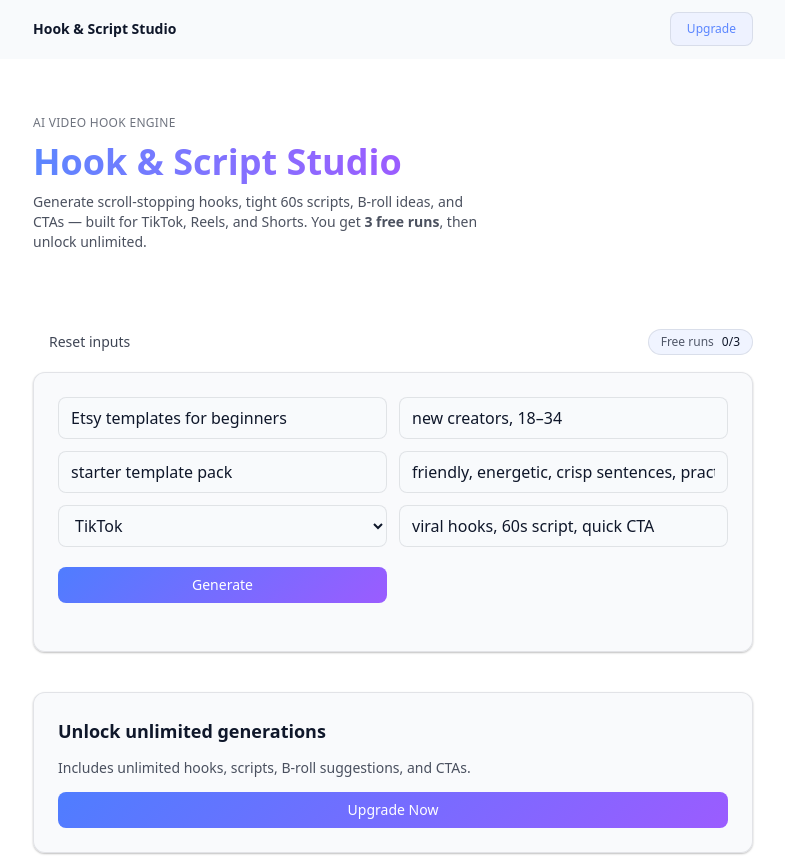
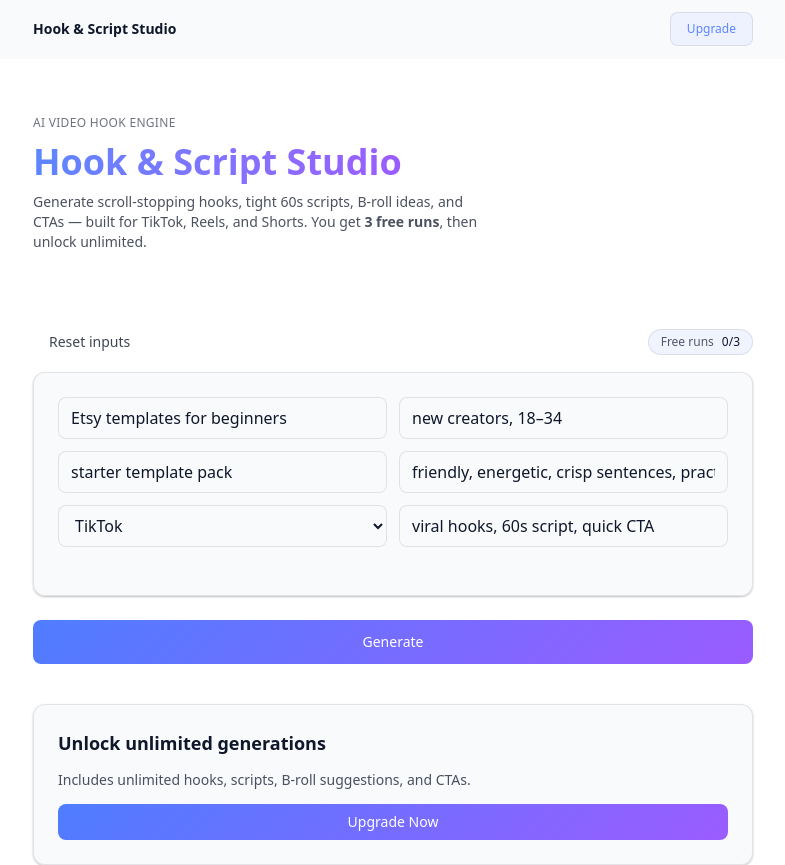
Before and after one commit to aveeno350-ctrl/hook-script-studio, a Next.js app: page / in a window 1280 px wide. Shown: the top 865 px of the page, without its empty margins (247-1032 px from the left). Built offline with nearby package versions, Linux system fonts and the light colour scheme; no server answers.

Commit message:
Update page.tsx

```diff
--- a/app/page.tsx
+++ b/app/page.tsx
@@ -291,15 +291,18 @@ setTimeout(() => outRef.current?.scrollIntoView({ behavior: "smooth", block: "st
             onChange={(e) => setKeywords(e.target.value)}
             placeholder="optional keywords"
           />
-
+          </div>
+        </section>
+      <div className="mt-2">
   <button
     type="button"
     onClick={generate}
     disabled={loading}
-            className="btn btn-primary w-full mt-2"
+    aria-busy={loading}
+    className="btn btn-primary w-full min-h-[44px] disabled:opacity-60 disabled:cursor-not-allowed"
   >
     {loading ? (
-              <span className="flex items-center gap-2">
+      <span className="flex items-center justify-center gap-2">
         <TypingWave />
         <span>Generating…</span>
       </span>
@@ -308,7 +311,7 @@ setTimeout(() => outRef.current?.scrollIntoView({ behavior: "smooth", block: "st
     )}
   </button>
 </div>
-        </section>
+
 
         {/* Output */}
         {(loading || content) && (
```
Lines whose indentation alone changed are shown as unchanged.
